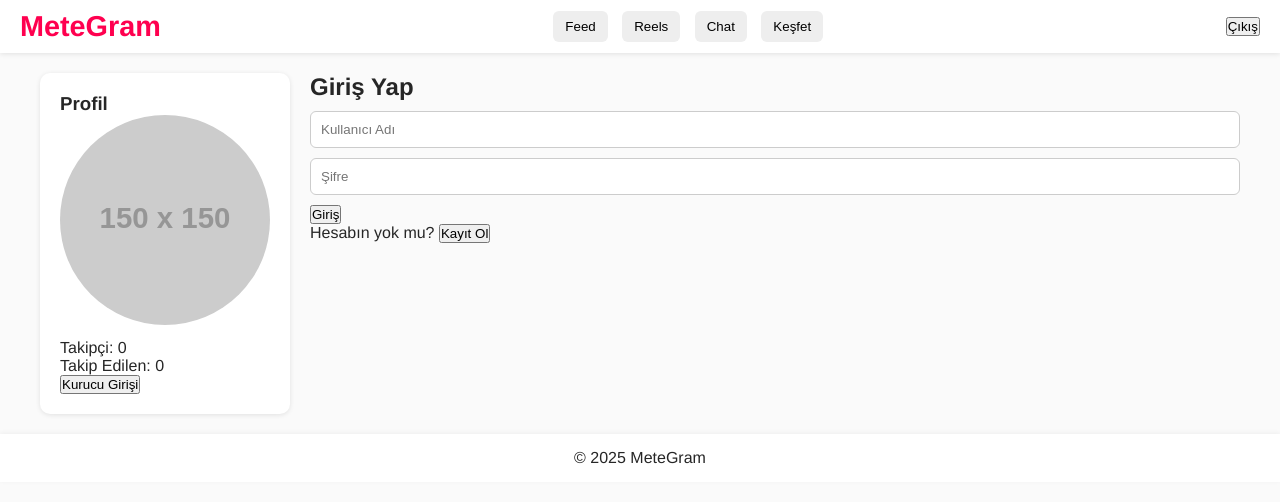
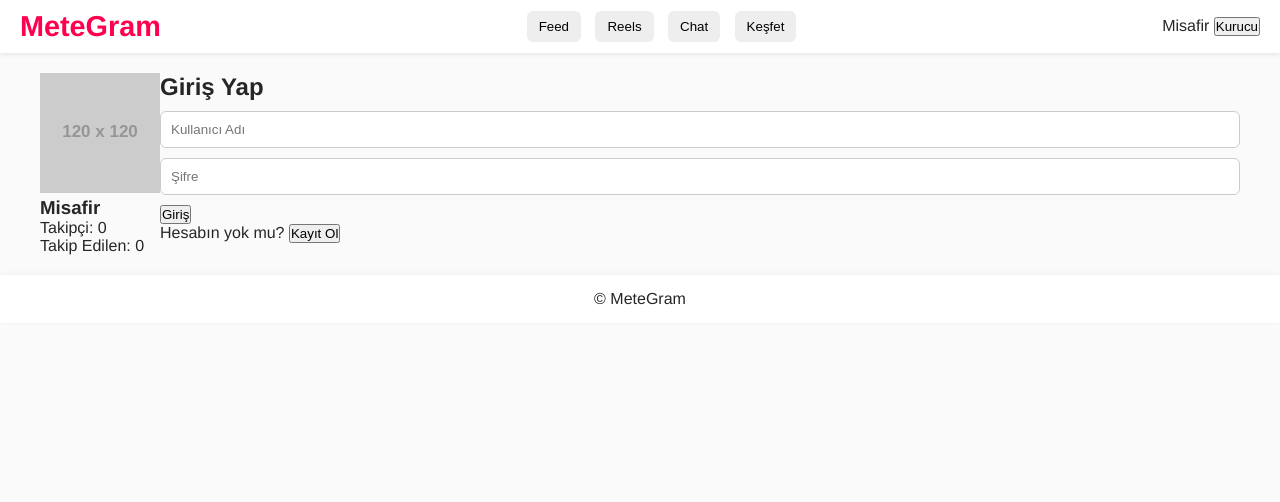
Before and after one commit to demirmete1938-glitch/demirmete1938-glitch.github.io, a plain HTML site: page frontend/index.html in a window 1280 px wide. Drawn offline with Linux system fonts and the light colour scheme; placeholder pictures from the web are drawn by us.

Commit message:
Update index.html

```diff
--- a/frontend/index.html
+++ b/frontend/index.html
@@ -1,14 +1,14 @@
+<!-- frontend/index.html -->
 <!DOCTYPE html>
 <html lang="tr">
 <head>
-<meta charset="UTF-8">
-<meta name="viewport" content="width=device-width, initial-scale=1.0">
+  <meta charset="utf-8" />
+  <meta name="viewport" content="width=device-width,initial-scale=1" />
   <title>MeteGram</title>
-<link rel="stylesheet" href="style.css">
-<script type="module" src="App.js" defer></script>
+  <link rel="stylesheet" href="style.css" />
 </head>
 <body>
-  <header>
+  <header class="topbar">
     <div class="logo">MeteGram</div>
     <nav>
       <button id="feedBtn">Feed</button>
@@ -16,48 +16,53 @@
       <button id="chatBtn">Chat</button>
       <button id="discoverBtn">Keşfet</button>
     </nav>
-    <div id="userMenu">
-      <span id="currentUser"></span>
-      <button id="logoutBtn">Çıkış</button>
+    <div class="menu">
+      <span id="currentUser">Misafir</span>
+      <button id="founderLoginBtn">Kurucu</button>
+      <button id="logoutBtn" style="display:none;">Çıkış</button>
     </div>
   </header>
 
-  <main>
-    <aside id="sidebar">
-      <h3>Profil</h3>
-      <img id="profilePic" src="https://via.placeholder.com/150" alt="Profil" />
+  <main class="layout">
+    <aside class="sidebar">
+      <img id="profilePic" src="https://via.placeholder.com/120" alt="profil" />
+      <h3 id="profileName">Misafir</h3>
       <p id="followers">Takipçi: 0</p>
       <p id="following">Takip Edilen: 0</p>
-      <button id="founderLoginBtn">Kurucu Girişi</button>
     </aside>
 
-    <section id="content">
+    <section class="content" id="content">
+      <div id="authBox">
         <div id="loginDiv">
           <h2>Giriş Yap</h2>
-        <input id="username" placeholder="Kullanıcı Adı">
-        <input id="password" placeholder="Şifre" type="password">
+          <input id="username" placeholder="Kullanıcı Adı" />
+          <input id="password" placeholder="Şifre" type="password" />
           <button id="loginBtn">Giriş</button>
           <p>Hesabın yok mu? <button id="showRegisterBtn">Kayıt Ol</button></p>
-        <div id="loginMsg"></div>
+          <div id="loginMsg" class="msg"></div>
         </div>
 
         <div id="registerDiv" style="display:none;">
           <h2>Kayıt Ol</h2>
-        <input id="regUsername" placeholder="Kullanıcı Adı">
-        <input id="regPassword" placeholder="Şifre" type="password">
+          <input id="regUsername" placeholder="Kullanıcı Adı" />
+          <input id="regPassword" placeholder="Şifre" type="password" />
           <button id="registerBtn">Kayıt Ol</button>
           <p>Zaten hesabın var mı? <button id="showLoginBtn">Giriş Yap</button></p>
-        <div id="regMsg"></div>
+          <div id="regMsg" class="msg"></div>
+        </div>
       </div>
 
-      <div id="mainDiv" style="display:none;">
-        <!-- Feed / Reels / Chat içerikleri JS ile gelecek -->
+      <div id="mainApp" style="display:none;">
+        <!-- dynamic content -->
       </div>
     </section>
   </main>
 
-  <footer>
-    <p>&copy; 2025 MeteGram</p>
+  <footer class="footer">
+    <p>&copy; MeteGram</p>
   </footer>
+
+  <script type="module" src="App.js"></script>
+  <script type="module" src="extra.js"></script>
 </body>
     </html>
```
Lines whose indentation alone changed are shown as unchanged.
